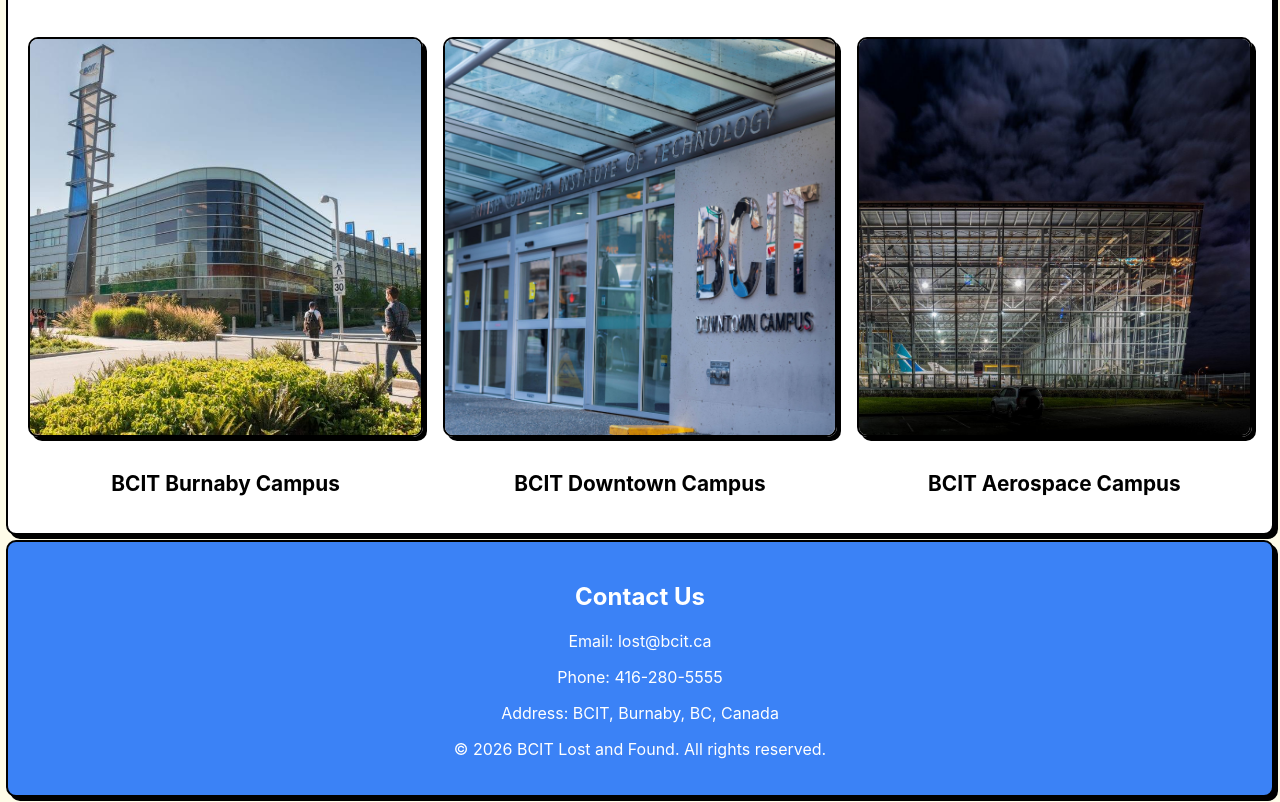
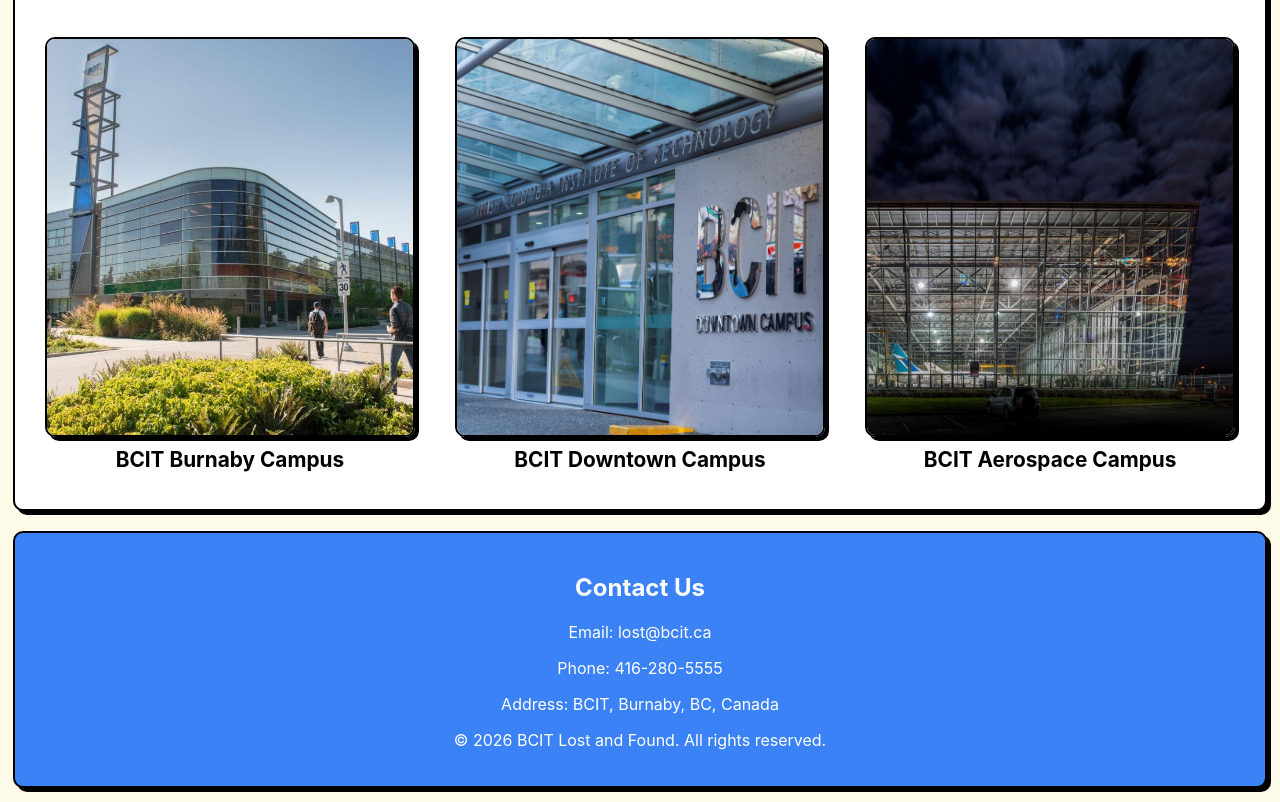
Before and after one commit to pauldidenko/ACIT_2911_Project, a website: page project_web/home.html in a window 1280 px wide. Shown: the part 251-1053 px from the top of the page. Drawn offline with Linux system fonts and the light colour scheme; a web font is replaced by a local one.

Commit message:
Update home page css file

```diff
--- a/project_web/css_file/home_body.css
+++ b/project_web/css_file/home_body.css
@@ -9,13 +9,14 @@
     flex-wrap: wrap;
     gap: 20px;
     border-radius: 10px;
-    max-width: 99%;
+    max-width: 98%;
     margin: 5px auto;
     padding: 20px;
     background-color: #FFFFFF;
     box-shadow: 4px 4px 0px 0px #000000;
     border: 2px solid black;
-
+    margin-top: 20px;
+    justify-content: center;
 }
 
 .campus>h2 {
@@ -26,17 +27,19 @@
 
 .campus-item {
     flex: 1;
+    align-items: center;
+    justify-content: center;
 }
 
 .campus-item img {
-    width: 100%;
+    display: block;
+    width: 95%;
     height: 400px;
     object-fit: cover;
     border-radius: 10px;
-    margin-top: 20px;
     box-shadow: 4px 4px 0px 0px #000000;
     border: 2px solid black;
-    margin-bottom: 20px;
+    margin: 5px auto;
 }
 
 .campus-item img:hover {
@@ -50,17 +53,3 @@
     margin-top: 10px;
     font-size: clamp(1rem, 2vw, 1.3rem);
 }
-
-
-footer {
-    text-align: center;
-    padding: 20px;
-    background-color: #3b82f6;
-    color: white;
-    margin-top: 20px;
-    border-radius: 10px;
-    max-width: 99%;
-    margin: 5px auto;
-    box-shadow: 4px 4px 0px 0px #000000;
-    border: 2px solid black;
-}
```
